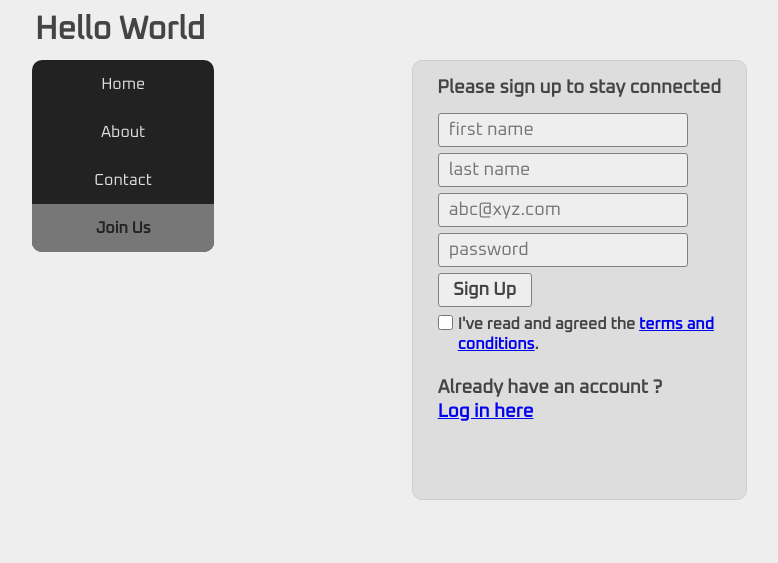
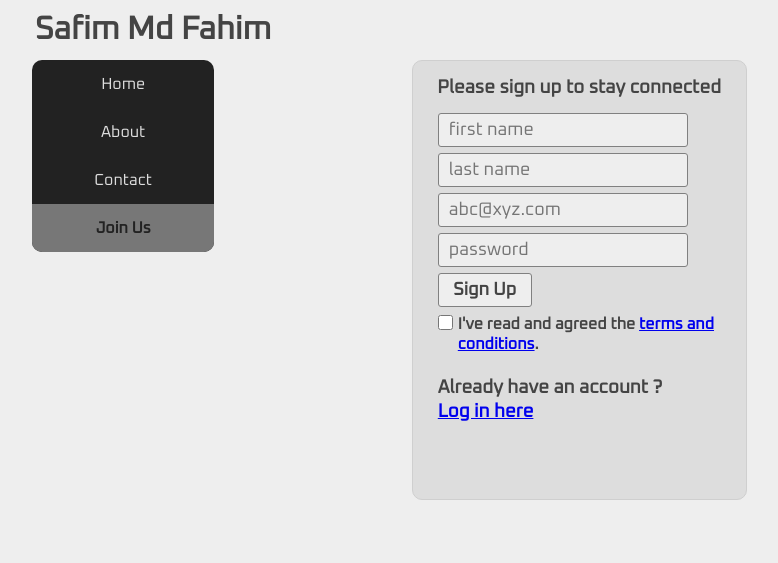
Before and after one commit to safim-ninja/form, a plain HTML site: page signUp.html in a window 1280 px wide. Shown: the whole page, without its empty margins (0-778 px from the left). Drawn offline with Linux system fonts and the light colour scheme.

Commit message:
Update signUp.html

```diff
--- a/signUp.html
+++ b/signUp.html
@@ -1,7 +1,7 @@
 <!DOCTYPE html>
 <html>
     <head>
-        <title>Layouts</title>
+        <title>Sign Up</title>
         <link rel="stylesheet" href="styles.css"/>
         <link rel="stylesheet" href="https://fonts.googleapis.com/css2?family=Oxanium">
         <meta charset="UTF-8">
@@ -9,7 +9,7 @@
     </head>
     <body>
         <header>
-            <h1>Hello World</h1>
+            <h1>Safim Md Fahim</h1>
         </header>
         <div class="box">
             <div class="layer-1">
```
